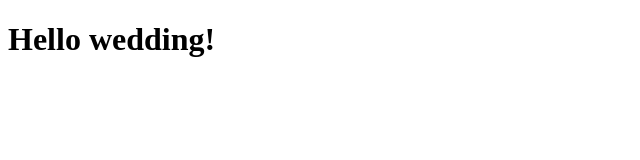
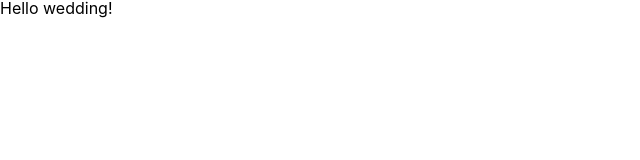
Before and after one commit to davidhousedev/wedding-site, a website: page index.html in a window 1280 px wide. Shown: the whole page, without its empty margins (0-640 px from the left). Drawn offline with Linux system fonts and the light colour scheme.

Commit message:
use loaded stylesheet

```diff
--- a/index.html
+++ b/index.html
@@ -7,6 +7,8 @@
   <title>Sarah and David's Wedding</title>
 
   <link rel="preload" href="styles/index.css" as="style" />
+
+  <link rel="stylesheet" href="styles/index.css" />
 </head>
 <body>
   <h1>Hello wedding!</h1>
```
